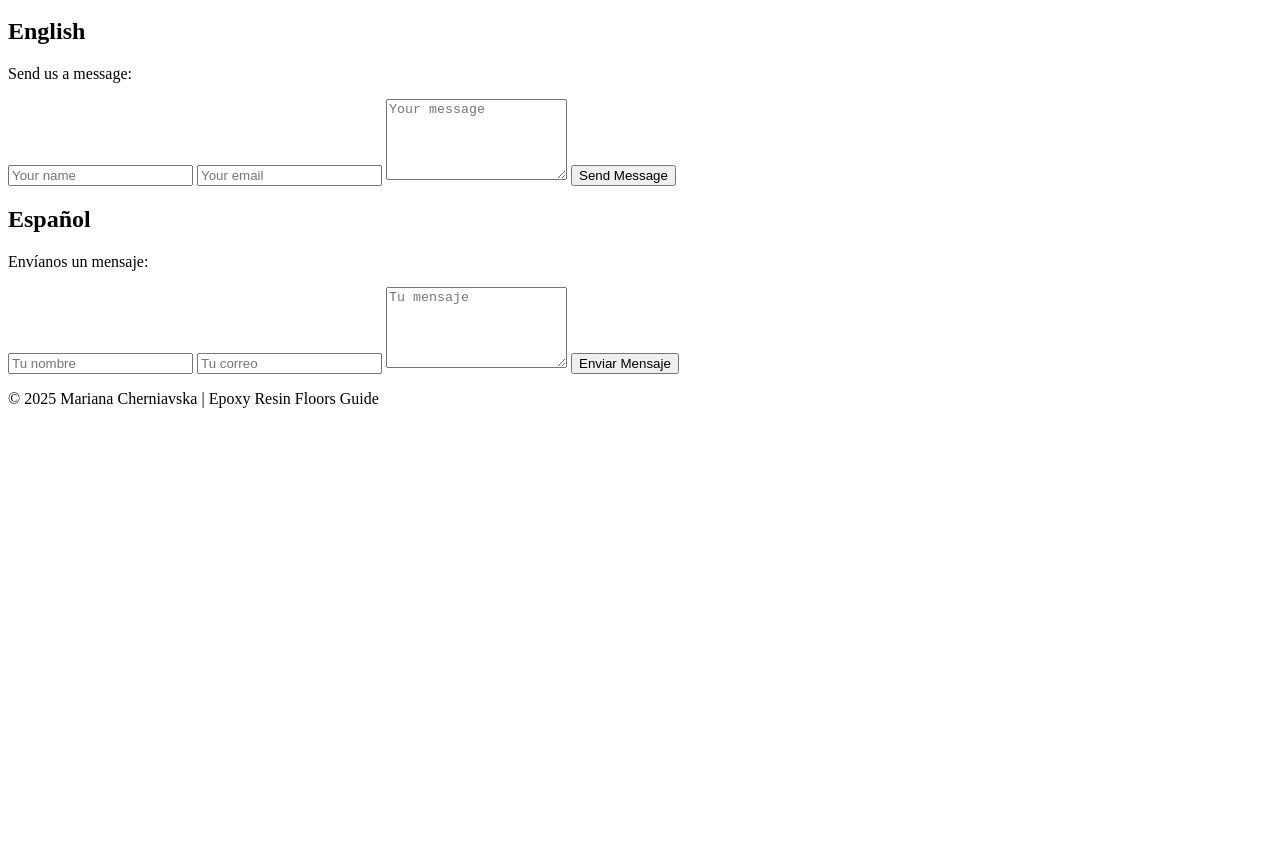
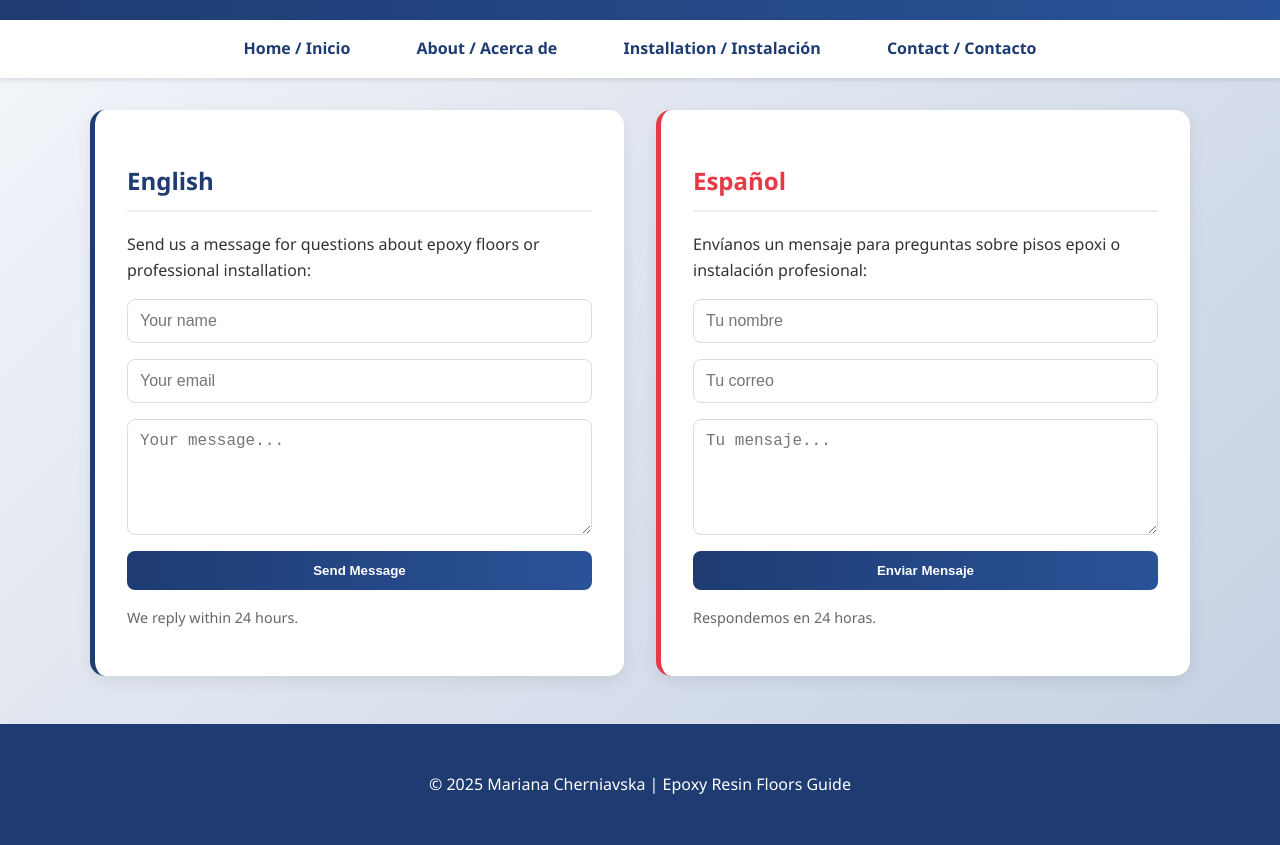
Before and after one commit to MarianaCherniavska/epoxy-site, a plain HTML site: page contact.html in a window 1280 px wide. Shown: the part 100-945 px from the top of the page. Before the commit the page ends 800 px from the top, so only its background shows below. Drawn offline with Linux system fonts and the light colour scheme.

Commit message:
Enhance contact.html with SEO and styling updates
Updated the contact page with SEO metadata, improved form fields, and enhanced styling.

```diff
--- a/contact.html
+++ b/contact.html
@@ -1,8 +1,106 @@
 <!DOCTYPE html>
 <html lang="en">
 <head>
-    <!-- ТОЙ САМИЙ <head> ЯК НА ІНШИХ СТОРІНКАХ -->
-    <title>Contact Us | Contáctanos</title>
+    <meta charset="UTF-8">
+    <meta name="viewport" content="width=device-width, initial-scale=1.0">
+
+    <!-- SEO -->
+    <title>Contact Us | Contáctanos - Epoxy Floors Guide</title>
+    <meta name="description" content="Contact us for epoxy resin floor questions or professional installation. English and Spanish support.">
+    <meta name="keywords" content="contact epoxy floors, pisos epoxi contacto, resin flooring help">
+    <meta name="author" content="Mariana Cherniavska">
+    <meta name="robots" content="index, follow">
+
+    <!-- Open Graph -->
+    <meta property="og:title" content="Contact Us - Epoxy Resin Floors">
+    <meta property="og:description" content="Get in touch for epoxy flooring advice in English and Spanish.">
+    <meta property="og:image" content="https://i.ytimg.com/vi/RMXX2XCOy9M/sddefault.jpg">
+    <meta property="og:url" content="https://maryana-cherniavska.github.io/epoxy-site/contact.html">
+    <meta property="og:type" content="website">
+
+    <!-- Favicon -->
+    <link rel="icon" href="favicon.png" type="image/png">
+
+    <!-- Сучасний дизайн -->
+    <style>
+        body {
+            font-family: 'Segoe UI', Tahoma, sans-serif;
+            margin: 0;
+            background: linear-gradient(135deg, #f5f7fa 0%, #c3cfe2 100%);
+            color: #333;
+            line-height: 1.6;
+        }
+        header {
+            background: linear-gradient(90deg, #1e3c72, #2a5298);
+            color: white;
+            padding: 2rem;
+            text-align: center;
+            box-shadow: 0 4px 10px rgba(0,0,0,0.1);
+        }
+        header h1 { margin: 0; font-size: 2.2rem; }
+        nav {
+            background: white;
+            padding: 1rem;
+            text-align: center;
+            position: sticky; top: 0;
+            box-shadow: 0 2px 5px rgba(0,0,0,0.1);
+            z-index: 100;
+        }
+        nav a {
+            margin: 0 15px;
+            text-decoration: none;
+            color: #1e3c72;
+            font-weight: 600;
+            padding: 8px 16px;
+            border-radius: 25px;
+            transition: all 0.3s ease;
+        }
+        nav a:hover {
+            background: #1e3c72;
+            color: white;
+            transform: translateY(-2px);
+        }
+        .container { max-width: 1100px; margin: 2rem auto; padding: 0 20px; }
+        .section { display: flex; gap: 2rem; margin-bottom: 3rem; flex-wrap: wrap; }
+        .en, .es {
+            flex: 1; min-width: 300px;
+            background: white; padding: 2rem;
+            border-radius: 15px;
+            box-shadow: 0 5px 15px rgba(0,0,0,0.08);
+            transition: transform 0.3s ease;
+        }
+        .en:hover, .es:hover { transform: translateY(-5px); box-shadow: 0 10px 25px rgba(0,0,0,0.15); }
+        .en { border-left: 5px solid #1e3c72; }
+        .es { border-left: 5px solid #e63946; }
+        h2 { color: #1e3c72; border-bottom: 2px solid #eee; padding-bottom: 10px; }
+        .es h2 { color: #e63946; }
+        form {
+            display: flex; flex-direction: column;
+            gap: 1rem;
+        }
+        input, textarea {
+            padding: 12px;
+            border: 1px solid #ddd;
+            border-radius: 8px;
+            font-size: 16px;
+        }
+        button {
+            padding: 12px;
+            background: linear-gradient(90deg, #1e3c72, #2a5298);
+            color: white;
+            border: none;
+            border-radius: 8px;
+            font-weight: bold;
+            cursor: pointer;
+            transition: all 0.3s ease;
+        }
+        button:hover {
+            transform: translateY(-2px);
+            box-shadow: 0 4px 10px rgba(0,0,0,0.2);
+        }
+        footer { text-align: center; padding: 2rem; background: #1e3c72; color: white; margin-top: 3rem; }
+        @media (max-width: 768px) { .section { flex-direction: column; } }
+    </style>
 </head>
 <body>
     <header>
@@ -19,23 +117,25 @@
         <div class="section">
             <div class="en">
                 <h2>English</h2>
-                <p>Send us a message:</p>
-                <form action="https://formspree.io/f/ТВІЙ_ID_ТІЛЬКИ_ЦИФРИ_ТА_ЛІТЕРИ" method="POST">
-                    <input type="text" name="name" placeholder="Your name" required>
-                    <input type="email" name="email" placeholder="Your email" required>
-                    <textarea name="message" placeholder="Your message" rows="5" required></textarea>
+                <p>Send us a message for questions about epoxy floors or professional installation:</p>
+                <form action="https://formspree.io/f/xnnokvva" method="POST">
+                    <input type="text" name="_name" placeholder="Your name" required>
+                    <input type="email" name="_replyto" placeholder="Your email" required>
+                    <textarea name="message" placeholder="Your message..." rows="5" required></textarea>
                     <button type="submit">Send Message</button>
                 </form>
+                <p style="font-size: 0.9em; color: #666; margin-top: 1rem;">We reply within 24 hours.</p>
             </div>
             <div class="es">
                 <h2>Español</h2>
-                <p>Envíanos un mensaje:</p>
-                <form action="https://formspree.io/f/ТВІЙ_ID_ТІЛЬКИ_ЦИФРИ_ТА_ЛІТЕРИ" method="POST">
-                    <input type="text" name="name" placeholder="Tu nombre" required>
-                    <input type="email" name="email" placeholder="Tu correo" required>
-                    <textarea name="message" placeholder="Tu mensaje" rows="5" required></textarea>
+                <p>Envíanos un mensaje para preguntas sobre pisos epoxi o instalación profesional:</p>
+                <form action="https://formspree.io/f/xnnokvva" method="POST">
+                    <input type="text" name="_name" placeholder="Tu nombre" required>
+                    <input type="email" name="_replyto" placeholder="Tu correo" required>
+                    <textarea name="message" placeholder="Tu mensaje..." rows="5" required></textarea>
                     <button type="submit">Enviar Mensaje</button>
                 </form>
+                <p style="font-size: 0.9em; color: #666; margin-top: 1rem;">Respondemos en 24 horas.</p>
             </div>
         </div>
     </div>
```
